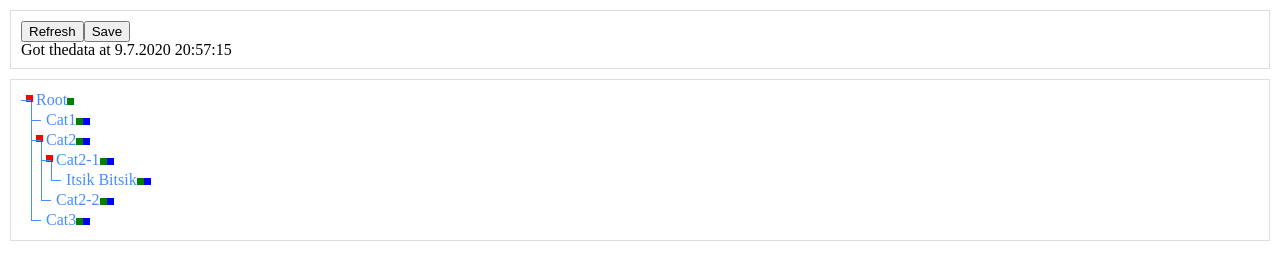
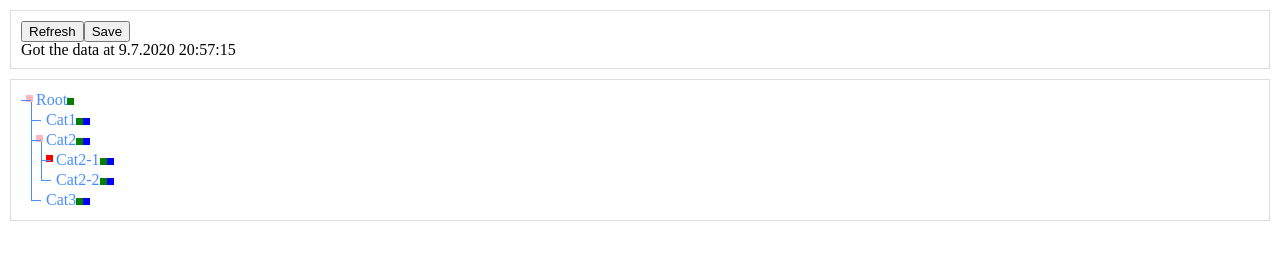
Before and after one commit to matanyabir/tree, a plain HTML site: page index.html in a window 1280 px wide. Drawn offline with Linux system fonts and the light colour scheme.

Commit message:
edit name, recursive expand/collapse, and more

```diff
--- a/css/style.css
+++ b/css/style.css
@@ -2,7 +2,7 @@
 /*	display: none;*/
 /*}*/
 
-.aaa {
+.collapsed {
 	height: 20px;
 }
 
@@ -32,6 +32,8 @@
 }
 
 .name {
+	box-sizing: border-box;
+	height: 20px;
 	line-height: 20px;
 	font-size: 16px;
 	padding-left: 5px;
@@ -63,6 +65,9 @@
 	top: 5px;
 	width: 7px;
 	height: 7px;
+	background-color: lightpink;
+}
+.collapsed>.expand-collapse {
 	background-color: red;
 }
 
--- a/js/serviceStab.js
+++ b/js/serviceStab.js
@@ -48,6 +48,7 @@ const Service = (function()
 					items: [
 						{
 							name: "Cat2-1",
+							isCollapse: true,
 							items: [
 								{
 									name: "Itsik Bitsik",
--- a/js/views/categoryView.js
+++ b/js/views/categoryView.js
@@ -8,10 +8,10 @@ const CategoryView = Backbone.View.extend({
 	// 	,"click .add-btn" : "addClick"
 	// },
 
-	expandClick: function ()
+	expandClick: function (isShift)
 	{
-		console.log('click');
-		this.model.expandCollapse(!this.model.get('isCollapse'));
+		// console.log('click');
+		this.model.expandCollapse(!this.model.get('isCollapse'), isShift);
 	},
 
 	addClick: function ()
@@ -28,20 +28,34 @@ const CategoryView = Backbone.View.extend({
 	initialize: function ()
 	{
 		this.$name = $('<span class="name"></span>');
+		this.$nameInput = $('<input class="name"></input>').hide();
 		this.$items = $('<ul class="items"></ul>');
 		this.$expandCollapse = $('<div class="expand-collapse"></div>');
 		this.$addBtn = $('<span class="add-btn"></span>');
 		this.$delBtn = $('<span class="del-btn"></span>');
 		this.$el.html(this.$name)
+			.append(this.$nameInput)
 			.append('<div class="v-line"></div>')
 			.append(this.$addBtn)
 			.append(this.$delBtn)
 			.append(this.$items)
 			.append(this.$expandCollapse)
 			.append('<div class="h-line"></div>');
+		this.bindEvents();
+
+		return this;
+	},
+
+	bindEvents: function ()
+	{
 		this.$addBtn.click(this.addClick.bind(this));
 		this.$delBtn.click(this.delClick.bind(this));
-		this.$expandCollapse.click(this.expandClick.bind(this));
+		this.$name.click(this.startEditName.bind(this));
+		this.$nameInput.blur(this.finishEditName.bind(this));
+		// this.$expandCollapse.click(this.expandClick.bind(this));
+		this.$expandCollapse.click( (e)=> this.expandClick(e.shiftKey));
+
+
 		// this.model.on('change:items', this.renderItems, this);
 		this.model.on('change:isCollapse', this.renderHeight, this);
 		this.listenTo(this.model, 'destroy', this.remove);
@@ -51,14 +65,27 @@ const CategoryView = Backbone.View.extend({
 		// items.on('change:length', this.onLengthChange, this);
 		// this.listenTo(items, 'reset', this.addAll);
 		// this.listenTo(items, 'all', this.render);
+	},
 
-		return this;
+	startEditName: function ()
+	{
+		const name = this.model.get('name');
+		this.$name.hide();
+		this.$nameInput.show().val(name).focus();
+	},
+
+	finishEditName: function ()
+	{
+		// NOTE: we don't allow empty name, so we use default name in this case:
+		const name = this.$nameInput.hide().val() || DEFAULT_CATEGORY_NAME;
+		this.$name.show().text(name);
+		this.model.set({name});
 	},
 
 	render: function ()
 	{
 		const name = this.model.get('name');
-		this.$name.html(name);
+		this.$name.text(name);
 		this.renderItems();
 		return this;
 	},
@@ -66,7 +93,7 @@ const CategoryView = Backbone.View.extend({
 	renderItems: function ()
 	{
 		const items = this.model.get('items');
-		console.log('renderItems', items.length);
+		// console.log('renderItems', items.length);
 		// this.$items.html('');
 		items.each((model)=> this.addOne(model));
 		this.onLengthChange();
@@ -74,7 +101,7 @@ const CategoryView = Backbone.View.extend({
 
 	onLengthChange: function ()
 	{
-		console.log('onLengthChange');
+		// console.log('onLengthChange');
 		const items = this.model.get('items');
 		if (items.length) {
 			this.$expandCollapse.show();
@@ -108,14 +135,14 @@ const CategoryView = Backbone.View.extend({
 		if (!this.model.get('isCollapse')) {
 			count += this.model.get('items').length;
 		}
-		console.log('renderHeight', count);
+		// console.log('renderHeight', count);
 		const height = (this.ITEM_HEIGHT * count) + 'px;';
 		this.$el.css({height});
 		// this.$el.css('height', height);
 		if (this.model.get('isCollapse')) {
-			this.$el.addClass('aaa');
+			this.$el.addClass('collapsed');
 		} else {
-			this.$el.removeClass('aaa');
+			this.$el.removeClass('collapsed');
 		}
 	}
 
--- a/js/views/panelView.js
+++ b/js/views/panelView.js
@@ -29,7 +29,7 @@ const PanelView = Backbone.View.extend(
 				this.$status.text('Fail to get data');
 				break;
 			case DATA_STATUS.GET_SUCCESS:
-				this.$status.text('Got thedata at ' + this._getNowString());
+				this.$status.text('Got the data at ' + this._getNowString());
 				break;
 			case DATA_STATUS.SAVE_SUCCESS:
 				this.$status.text('Save the data at ' + this._getNowString());
```
